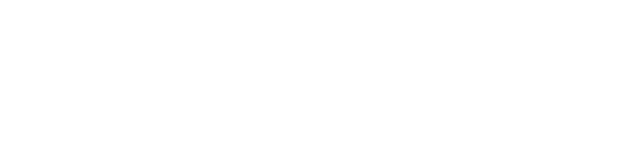
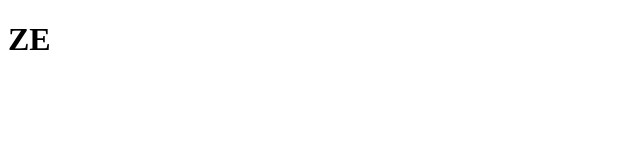
Before and after one commit to demervalleite/curso_git_1, a plain HTML site: page index.html in a window 1280 px wide. Shown: the full height of the page, 0-640 px from the left. Drawn offline with Linux system fonts and the light colour scheme.

Commit message:
atualizand

```diff
--- a/index.html
+++ b/index.html
@@ -7,6 +7,6 @@
     <title>Document</title>
 </head>
 <body>
-
+    <h1> ZE</h1>
 </body>
 </html>
```
Also changed, not shown: b.txt, teste.txt.
